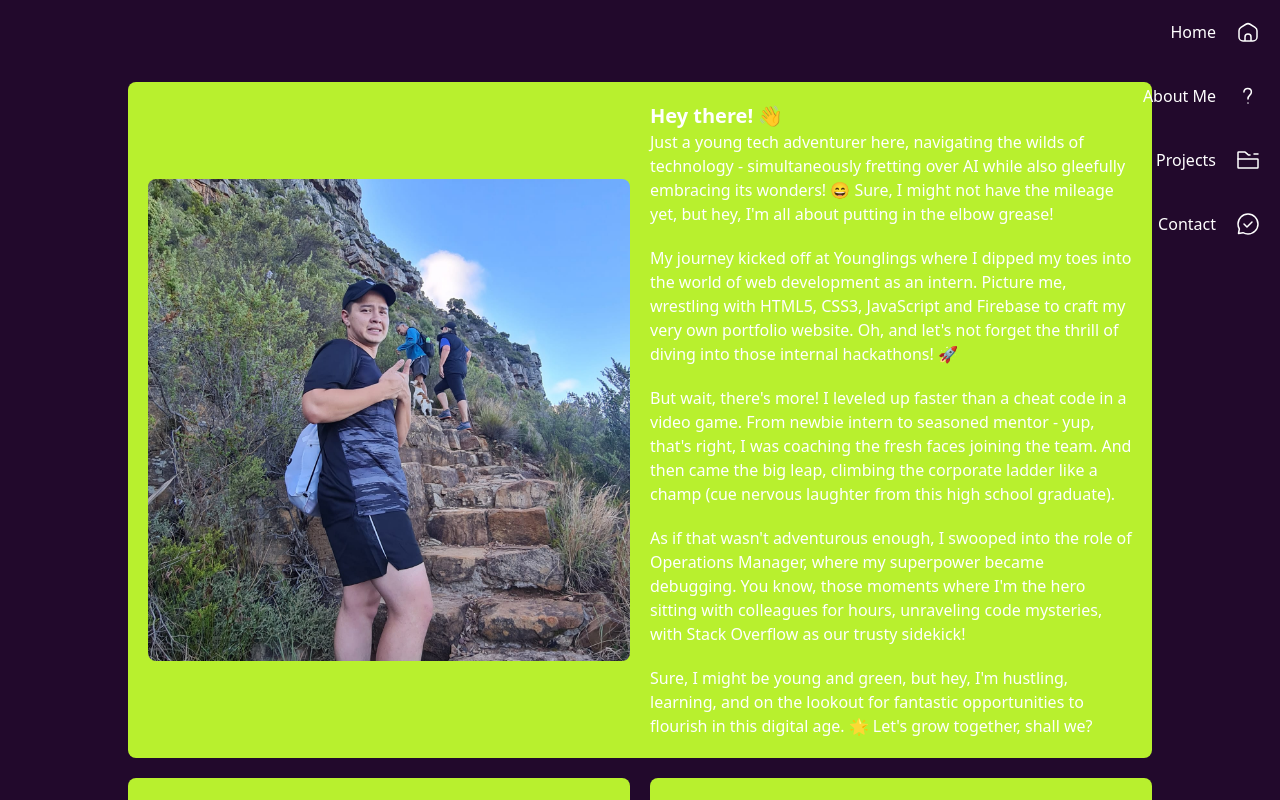
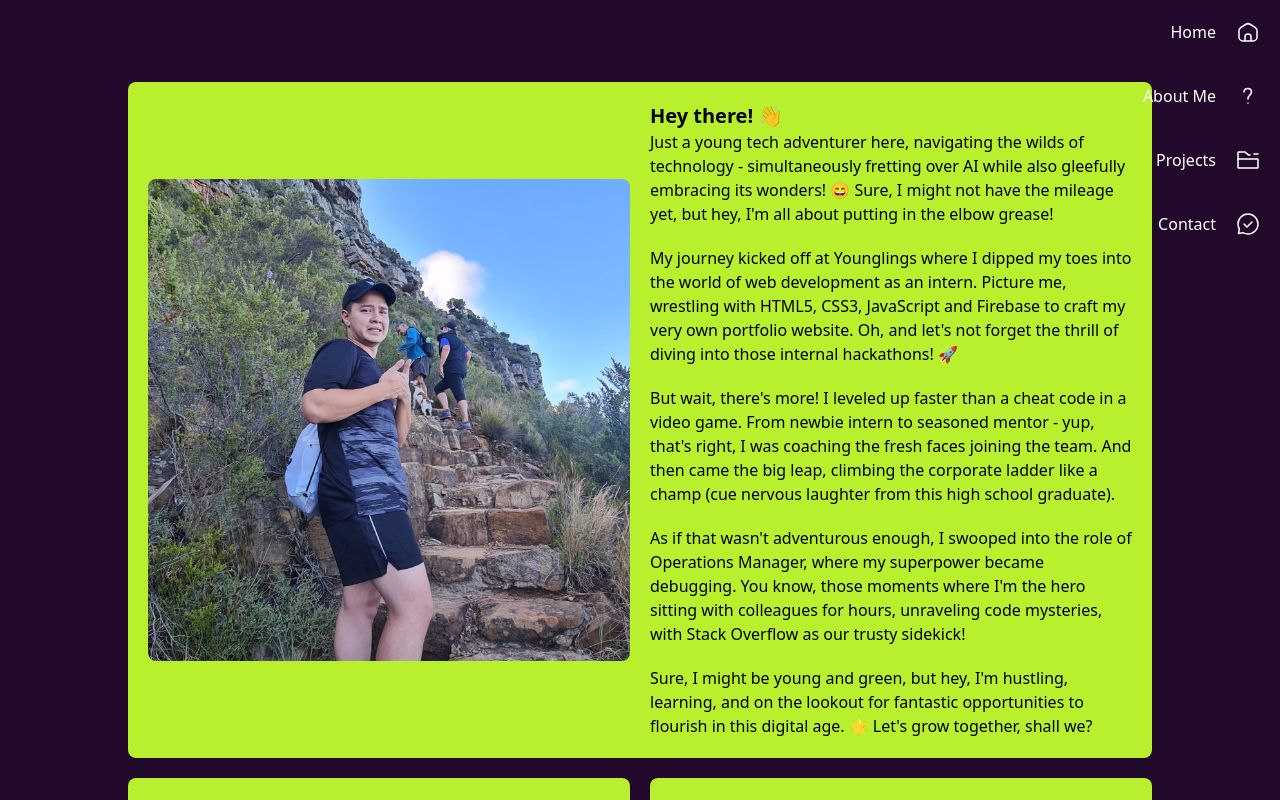
Before and after one commit to MobySchell/portfolio, a React (Vite) app: page /about in a window 1280 px wide. Shown: the top 800 px of the page. Built offline with nearby package versions, Linux system fonts and the light colour scheme.

Commit message:
changed text to black

```diff
--- a/src/components/pages/AboutMe.tsx
+++ b/src/components/pages/AboutMe.tsx
@@ -4,7 +4,7 @@ export default function AboutMe() {
   return (
     <>
       <div className="grid w-[100%] h-fit bg-primary">
-        <div className="grid place-self-center w-[90%] md:w-[80%] h-fit text-white">
+        <div className="grid place-self-center w-[90%] md:w-[80%] h-fit text-black">
           {/* Info about me section */}
           <div className="grid grid-rows-auto my-[82px]">
             <div>
```
